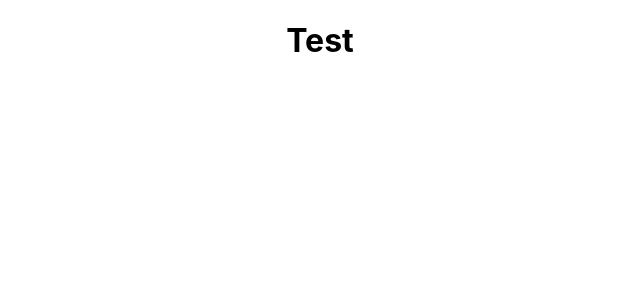
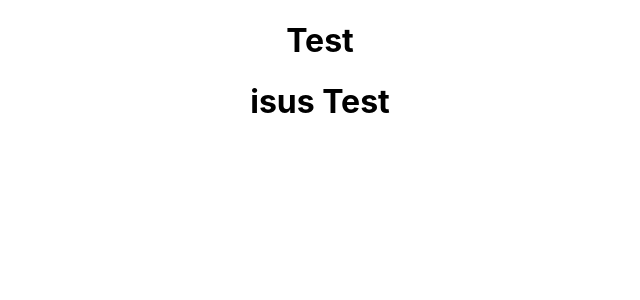
Before and after one commit to Ruud10/react2jo, a React (Create React App) app: page / in a window 1280 px wide. Shown: the top 300 px of the page, without its empty margins (320-960 px from the left). Built offline with nearby package versions, Linux system fonts and the light colour scheme.

Commit message:
isus test 2

```diff
--- a/src/App.js
+++ b/src/App.js
@@ -5,6 +5,7 @@ function App() {
     return (
         <div className="App">
             <h1>Test</h1>
+            <h1>isus Test</h1>
         </div>
     );
 }
```
